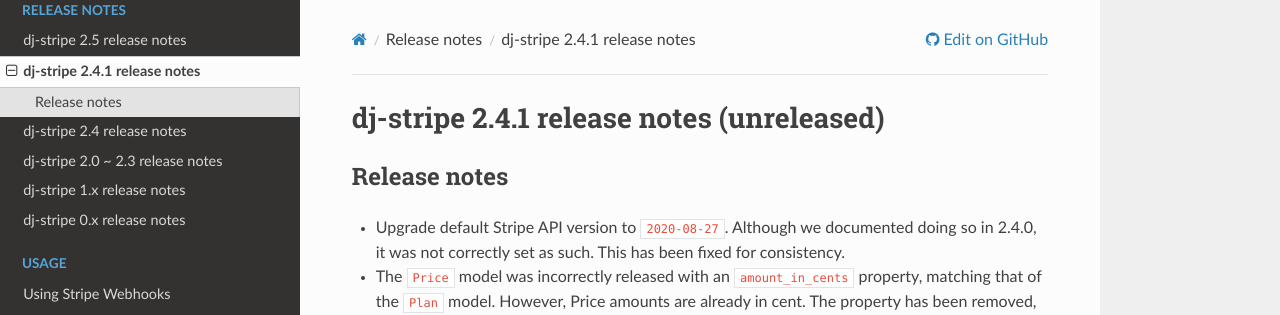
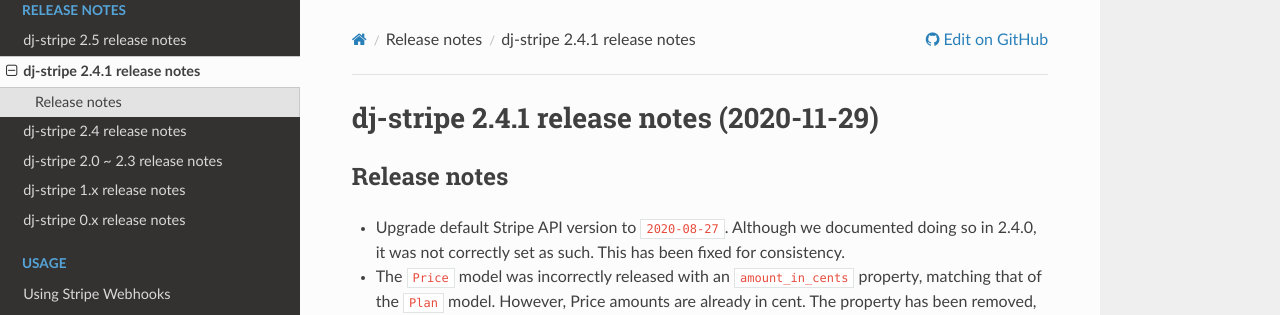
Before and after one commit to dj-stripe/dj-stripe, an MkDocs documentation site: the page built from docs/history/2_4_x.md, in a window 1280 px wide. Shown: the top 315 px of the page. Built offline with MkDocs 1.6.1, drawn with Linux system fonts in a browser that asks for light colours; nearby versions of some CDN libraries.

Commit message:
Release 2.4.1

```diff
--- a/docs/history/2_4_x.md
+++ b/docs/history/2_4_x.md
@@ -1,4 +1,4 @@
-# dj-stripe 2.4.1 release notes (unreleased)
+# dj-stripe 2.4.1 release notes (2020-11-29)
 
 ## Release notes
 
--- a/pyproject.toml
+++ b/pyproject.toml
@@ -1,6 +1,6 @@
 [tool.poetry]
 name = "dj-stripe"
-version = "2.4.0"
+version = "2.4.1"
 description = "Django + Stripe made easy"
 license = "MIT"
 authors = [
```
